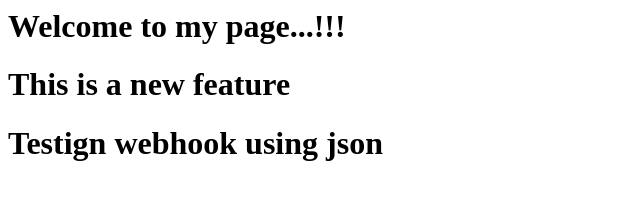
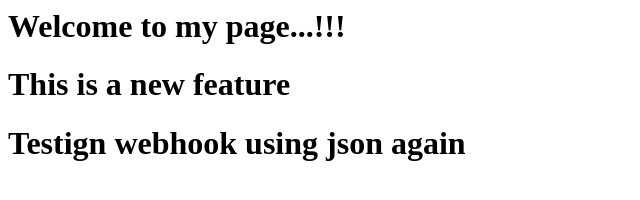
Before and after one commit to Bharath0128/jenkins-test, a plain HTML site: page index.html in a window 1280 px wide. Shown: the whole page, without its empty margins (0-640 px from the left). Drawn offline with Linux system fonts and the light colour scheme.

Commit message:
Update index.html

```diff
--- a/index.html
+++ b/index.html
@@ -7,6 +7,6 @@
       <body>
             <h1>Welcome to my page...!!!</h1>
             <h1>This is a new feature</h1>
-            <h1>Testign webhook using json</h1>
+            <h1>Testign webhook using json again</h1>
       </body>
 </html>
```
